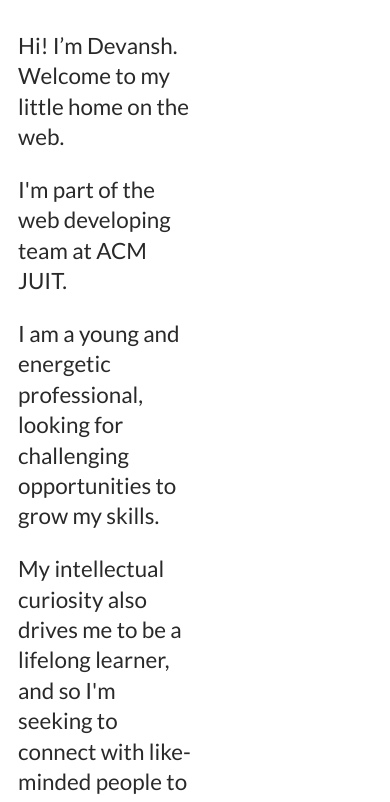
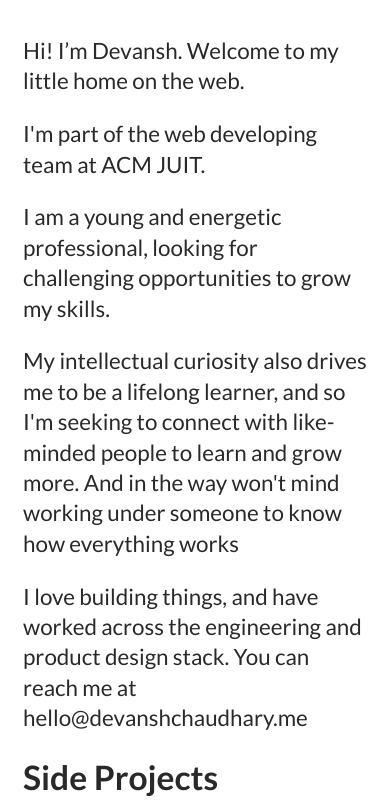
Before and after one commit to devansh016/personal-site, a Gatsby site: page / in a window 390 px wide. Shown: the part 306-1108 px from the top of the page. Built offline with nearby package versions, Linux system fonts and the light colour scheme; Gatsby itself is replaced by a stand-in of ours.

Commit message:
mobile device text visibility fixed

```diff
--- a/src/components/main.module.css
+++ b/src/components/main.module.css
@@ -12,7 +12,7 @@
 
 @media only screen and (max-width: 400px) {
     .container {
-      padding: 10px;
+      padding: 15px;
     }
 }
 
@@ -140,7 +140,6 @@
     line-height: 1.9rem;
     color: rgba(0,0,0,.84);
     text-rendering: optimizeLegibility;
-    margin-right: 180px;
 }
 
 .SideProjectList{
```
